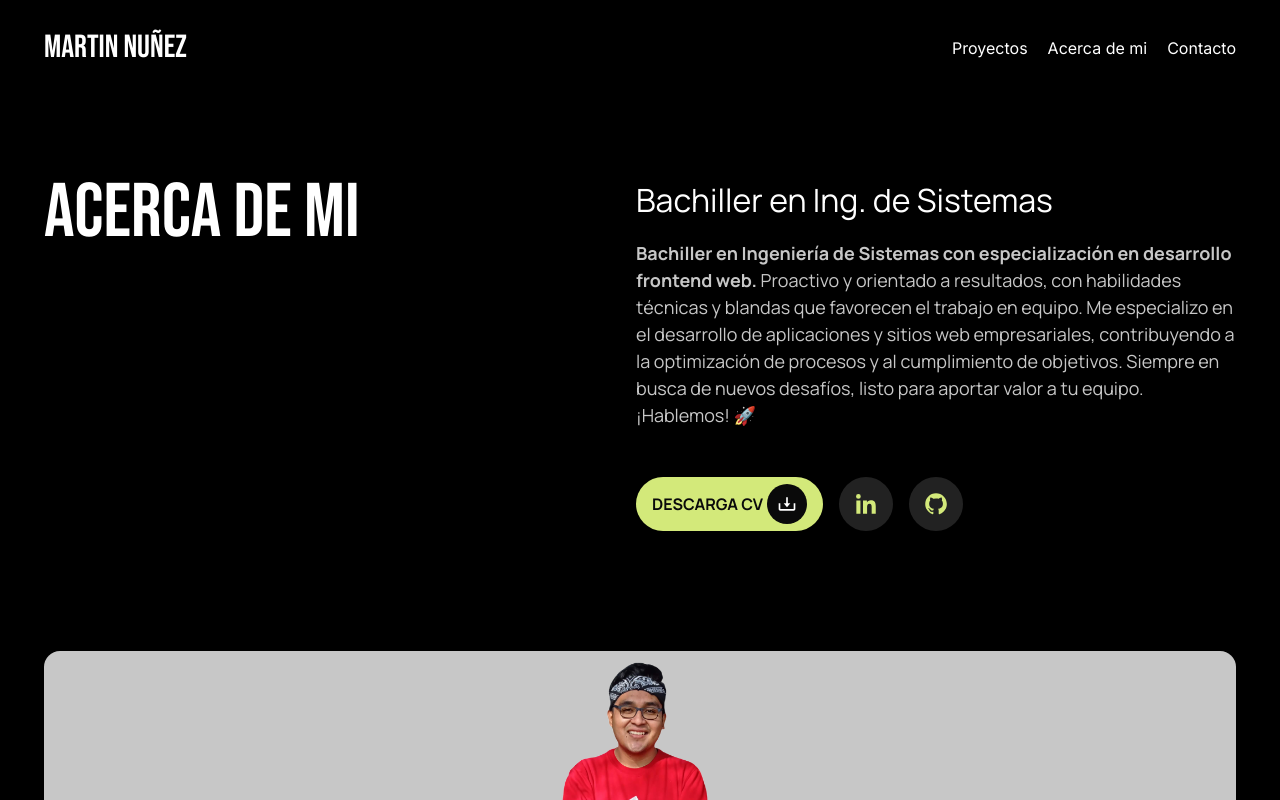
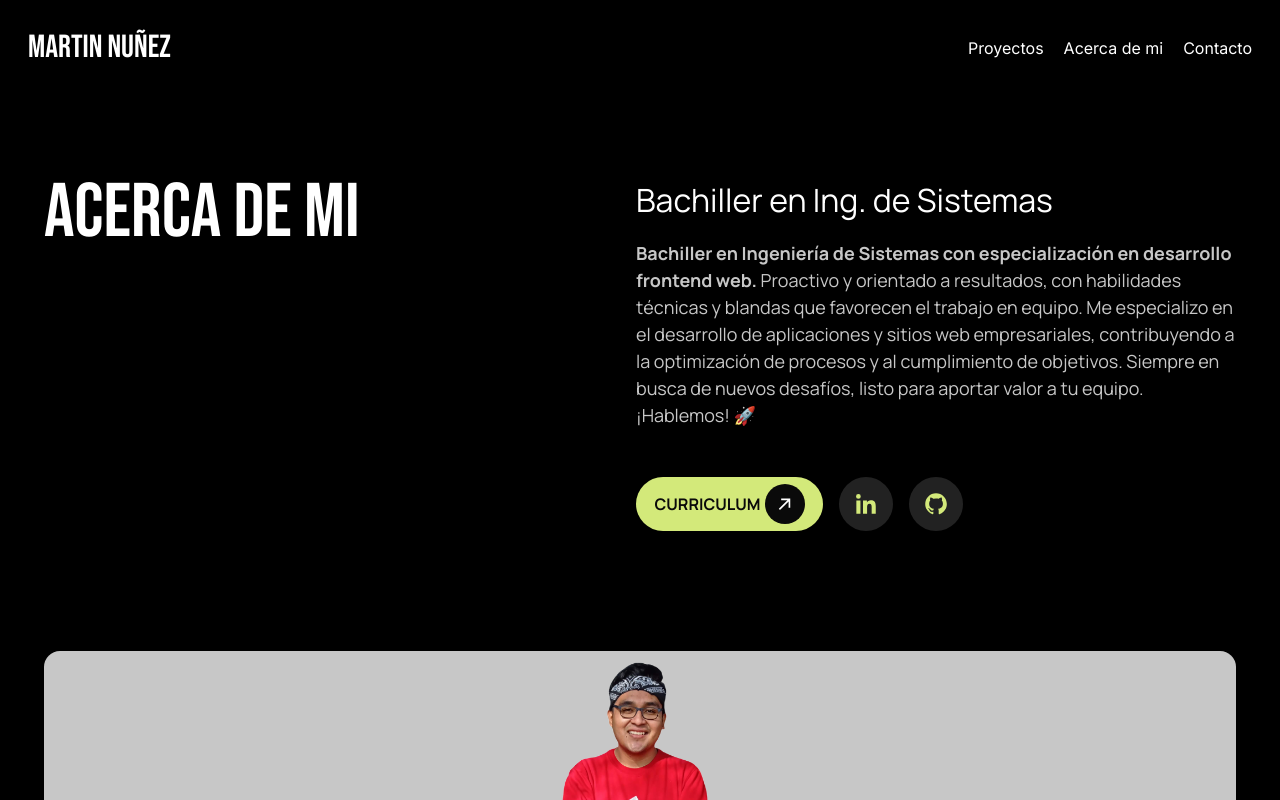
Before and after one commit to martinalonsonu/portfolio-martin, a Next.js app: page /about in a window 1280 px wide. Shown: the top 800 px of the page. Built offline with nearby package versions, Linux system fonts and the light colour scheme.

Commit message:
fix: correcciones en about

```diff
--- a/src/components/about.tsx
+++ b/src/components/about.tsx
@@ -56,7 +56,7 @@ const AboutSection = ({ isHome }: { isHome: boolean }) => {
             Siempre en busca de nuevos desafíos, listo para aportar valor a tu
             equipo. ¡Hablemos! 🚀
           </p>
-          {!isHome && <Socials textButton="DESCARGA CV" />}
+          {!isHome && <Socials textButton="CURRICULUM" />}
         </ContainerDiv>
         {isHome && (
           <Link
--- a/src/components/contact.tsx
+++ b/src/components/contact.tsx
@@ -2,12 +2,37 @@ import Link from "next/link";
 
 const Contact = () => {
   return (
-    <section className="flex justify-between items-center max-sm:flex-col flex-row max-w-[1224px] m-auto px-4 max-lg:py-16 py-20" id="contact">
+    <section
+      className="flex justify-between items-center max-sm:flex-col flex-row max-w-[1224px] m-auto px-4 max-lg:py-16 py-20"
+      id="contact"
+    >
       <div className="min-sm:max-w-[600px] min-sm:min-h-[495px] w-full h-auto flex flex-col justify-between items-start py-6">
         <div>
-          <h3 className="max-lg:text-[43px]/[100%] text-[76px]/[100%] font-bebas text-white">CONECTA CONMIGO</h3>
-          <p className="max-lg:text-base/[160%] text-[18px]/[150%] font-manrope text-[#C7C7C7] mt-4 mb-2">Puedes escribirme a <span className="underline underline-offset-2 decoration-[#D3E97A]"><Link href="mailto:martin99huacho@gmail.com">martin99huacho@gmail.com</Link></span>.</p>
-          <p  className="max-lg:text-base/[160%] text-[18px]/[150%] font-manrope text-[#C7C7C7]">Para más información, aquí está mi <span className="underline underline-offset-2 decoration-[#D3E97A]"><Link href="/cv-martin-nunez.pdf" target="_blank" download="cv-martin-nunez">currículum vitae</Link></span>.</p>
+          <h3 className="max-lg:text-[43px]/[100%] text-[76px]/[100%] font-bebas text-white">
+            CONECTA CONMIGO
+          </h3>
+          <p className="max-lg:text-base/[160%] text-[18px]/[150%] font-manrope text-[#C7C7C7] mt-4 mb-2">
+            Puedes escribirme a{" "}
+            <span className="underline underline-offset-2 decoration-[#D3E97A]">
+              <Link href="mailto:martin99huacho@gmail.com">
+                martin99huacho@gmail.com
+              </Link>
+            </span>
+            .
+          </p>
+          <p className="max-lg:text-base/[160%] text-[18px]/[150%] font-manrope text-[#C7C7C7]">
+            Para más información, aquí está mi{" "}
+            <span className="underline underline-offset-2 decoration-[#D3E97A]">
+              <Link
+                href="/cv-martin-nunez.pdf"
+                target="_blank"
+                download="cv-martin-nunez"
+              >
+                currículum vitae
+              </Link>
+            </span>
+            .
+          </p>
           <div className="flex gap-6 mt-10">
             <Link
               href="https://www.linkedin.com/in/martinalonsonu/"
@@ -79,10 +104,12 @@ const Contact = () => {
             </Link>
           </div>
         </div>
-        <p className="max-sm:hidden text-base/[160%] font-manrope text-[#C7C7C7]">© 2025 / Hecho con ❤️ por @martinalonsonu</p>
+        <p className="max-sm:hidden text-base/[160%] font-manrope text-[#C7C7C7]">
+          © 2025 / Hecho con ❤️ por @martinalonsonu
+        </p>
       </div>
       <div className="w-full">
-        <form className="w-full bg-black text-white">
+        <form className="w-full text-white">
           <div className="mb-4">
             <label className="block mb-1 text-sm" htmlFor="name">
               Nombre
@@ -133,7 +160,9 @@ const Contact = () => {
             ENVIAR
           </button>
         </form>
-        <p className="min-sm:hidden text-base/[160%] font-manrope text-[#C7C7C7] mt-8 text-center">© 2025 / Hecho con ❤️ por @martinalonsonu</p>
+        <p className="min-sm:hidden text-base/[160%] font-manrope text-[#C7C7C7] mt-8 text-center">
+          © 2025 / Hecho con ❤️ por @martinalonsonu
+        </p>
       </div>
     </section>
   );
--- a/src/components/header.tsx
+++ b/src/components/header.tsx
@@ -12,7 +12,8 @@ const Header = () => {
   console.log("openButton", openButton);
   return (
     <>
-      <header className="max-w-[1224px] w-full max-sm:px-4 max-sm:py-4 px-4 py-6 flex justify-between items-center sticky top-0 bg-black/60 backdrop-blur-md m-auto">
+      <header className="w-full max-sm:px-4 max-sm:py-4 px-4 py-6 flex justify-between items-center sticky top-0 bg-black/60 backdrop-blur-md m-auto">
+        <div className="max-w-[1224px] w-full flex justify-between items-center m-auto">
           <Link href="/">
             <h1 className="text-white text-[32px]/[150%] font-bebas font-normal">
               Martin Nuñez
@@ -21,13 +22,13 @@ const Header = () => {
           <nav>
             <ul className="max-sm:hidden gap-5 flex text-white text-base/[24px] font-inter font-normal">
               <li className="flex items-center">
-              <Link href="/#projects" onClick={() => handleMenuToggle()}>Proyectos</Link>
+                <Link href="/#projects">Proyectos</Link>
               </li>
               <li className="flex items-center">
-              <Link href="#aboutMe" onClick={() => handleMenuToggle()}>Acerca de mi</Link>
+                <Link href="#aboutMe">Acerca de mi</Link>
               </li>
               <li className="flex items-center">
-              <Link href="#contact" onClick={() => handleMenuToggle()}>Contacto</Link>
+                <Link href="#contact">Contacto</Link>
               </li>
             </ul>
           </nav>
@@ -45,21 +46,28 @@ const Header = () => {
               <path fill="#fff" d="M1 9h14V7H1zm0 5h14v-2H1zM1 2v2h14V2z" />
             </svg>
           </button>
+        </div>
       </header>
       <div
-        className={`max-sm:w-[50vw] max-sm:h-[100vh] bg-black/60 backdrop-blur-md fixed top-19 right-0 z-10 ${
+        className={`max-sm:w-[50vw] max-sm:h-auto bg-black/60 backdrop-blur-md fixed top-19 right-0 z-10 ${
           !openButton && "hidden"
         }`}
       >
         <ul className="gap-5 flex flex-col  text-white text-base/[24px] font-inter font-normal p-4">
           <li className="flex items-center">
-            <Link href="/#projects">Proyectos</Link>
+            <Link href="/#projects" onClick={() => handleMenuToggle()}>
+              Proyectos
+            </Link>
           </li>
           <li className="flex items-center">
-            <Link href="#aboutMe">Acerca de mi</Link>
+            <Link href="#aboutMe" onClick={() => handleMenuToggle()}>
+              Acerca de mi
+            </Link>
           </li>
           <li className="flex items-center">
-            <Link href="#contact">Contacto</Link>
+            <Link href="#contact" onClick={() => handleMenuToggle()}>
+              Contacto
+            </Link>
           </li>
         </ul>
       </div>
```
Lines whose indentation alone changed are shown as unchanged.
